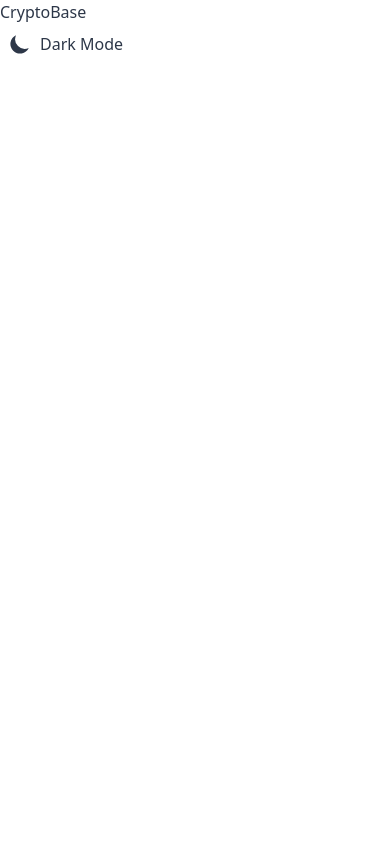
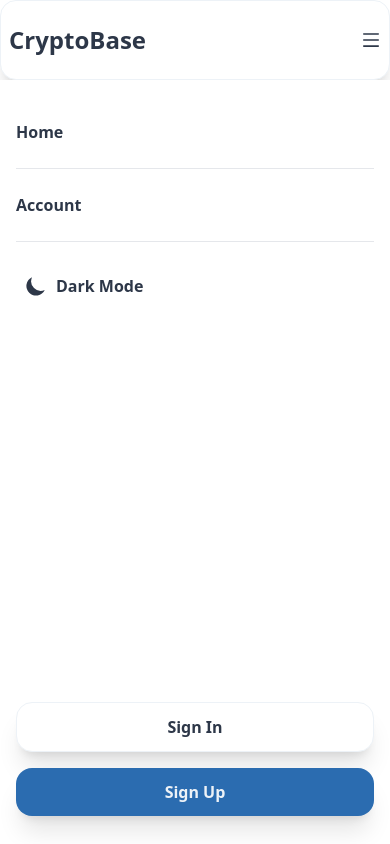
Before and after one commit to sasa-potezica/crypto-project, a React (Create React App) app: page / in a window 390 px wide. Built offline with nearby package versions, Linux system fonts and the light colour scheme.

Commit message:
Create responsive Navbar for mobile and desktop views

```diff
--- a/src/components/Navbar.jsx
+++ b/src/components/Navbar.jsx
@@ -1,15 +1,63 @@
-import React from "react";
+import React, { useState } from "react";
 import { Link } from "react-router-dom";
 import ThemeToggle from "./ThemeToggle";
+import { AiOutlineClose, AiOutlineMenu } from "react-icons/ai";
 
 const Navbar = () => {
+  const [nav, setNav] = useState(false);
+
+  const handleNav = () => {
+    setNav(!nav);
+  };
+
   return (
-    <div>
+    <div className="rounded-div flex items-center justify-between h-20 font-bold">
       <Link to="/">
-        <h1>CryptoBase</h1>
+        <h1 className="text-2xl">CryptoBase</h1>
       </Link>
-      <div>
+      <div className="hidden md:block">
         <ThemeToggle />
+      </div>
+      <div className="hidden md:block">
+        <Link to="/singin" className="p-4 hover:text-accent">
+          Sign In
+        </Link>
+        <Link
+          to="/singup"
+          className="bg-button text-btnText px-5 py-2 ml-2 rounded-2xl shadow-lg hover:shadow-2xl"
+        >
+          Sign Up
+        </Link>
+      </div>
+      {/* Menu Icon */}
+      <div onClick={handleNav} className="block md:hidden cursor-pointer z-10">
+        {nav ? <AiOutlineClose size={20} /> : <AiOutlineMenu size={20} />}
+      </div>
+      {/* Mobile Menu */}
+      <div className="md:hidden fixed left-0 top-20 flex flex-col items-center justify-between w-full h-[90%] bg-primary ease-in duration-300 z-10">
+        <ul className="w-full p-4">
+          <li className="border-b py-6">
+            <Link to="/">Home</Link>
+          </li>
+          <li className="border-b py-6">
+            <Link to="/Account">Account</Link>
+          </li>
+          <li className="py-6">
+            <ThemeToggle />
+          </li>
+        </ul>
+        <div className="flex flex-col w-full p-4">
+          <Link to="/signin">
+            <button className="w-full my-2 p-3 bg-primary text-primary border border-secondary rounded-2xl shadow-xl">
+              Sign In
+            </button>
+          </Link>
+          <Link to="/signup">
+            <button className="w-full my-2 p-3 bg-button text-btnText rounded-2xl shadow-xl">
+              Sign Up
+            </button>
+          </Link>
+        </div>
       </div>
     </div>
   );
```
